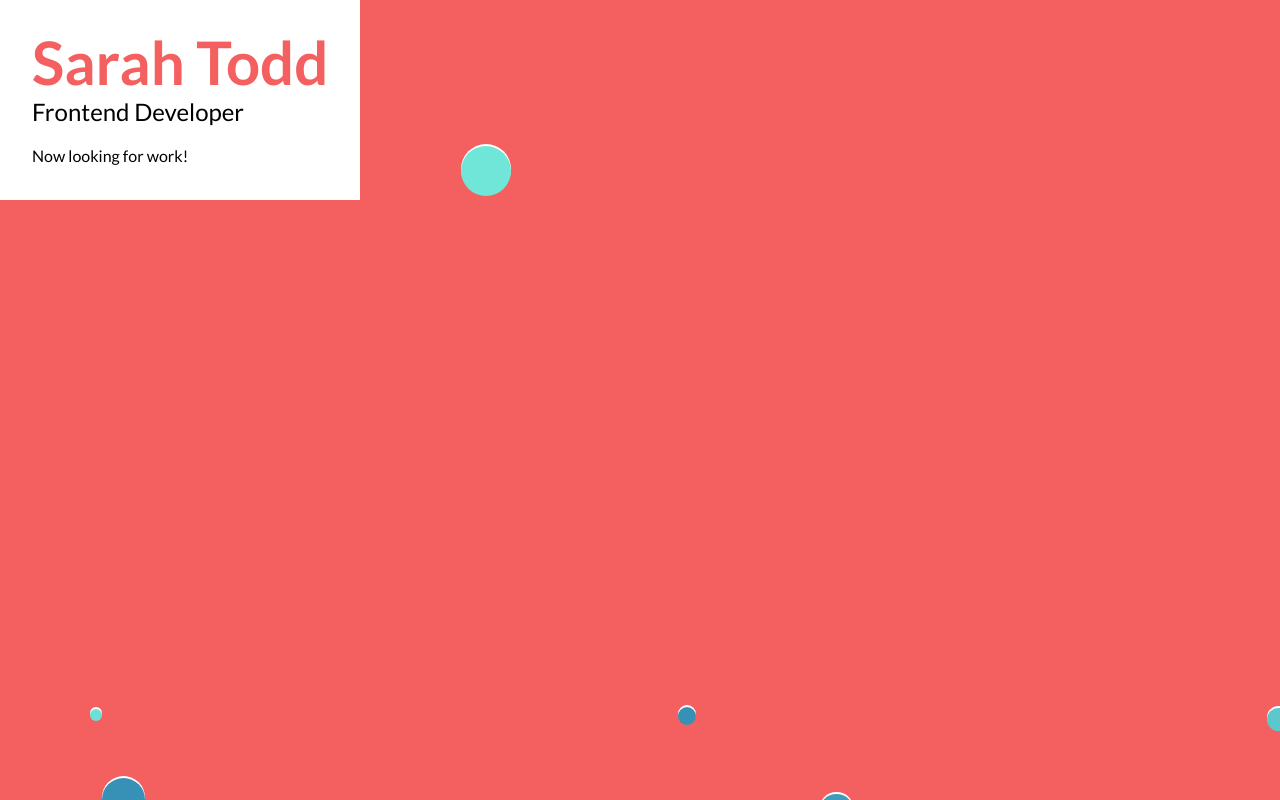
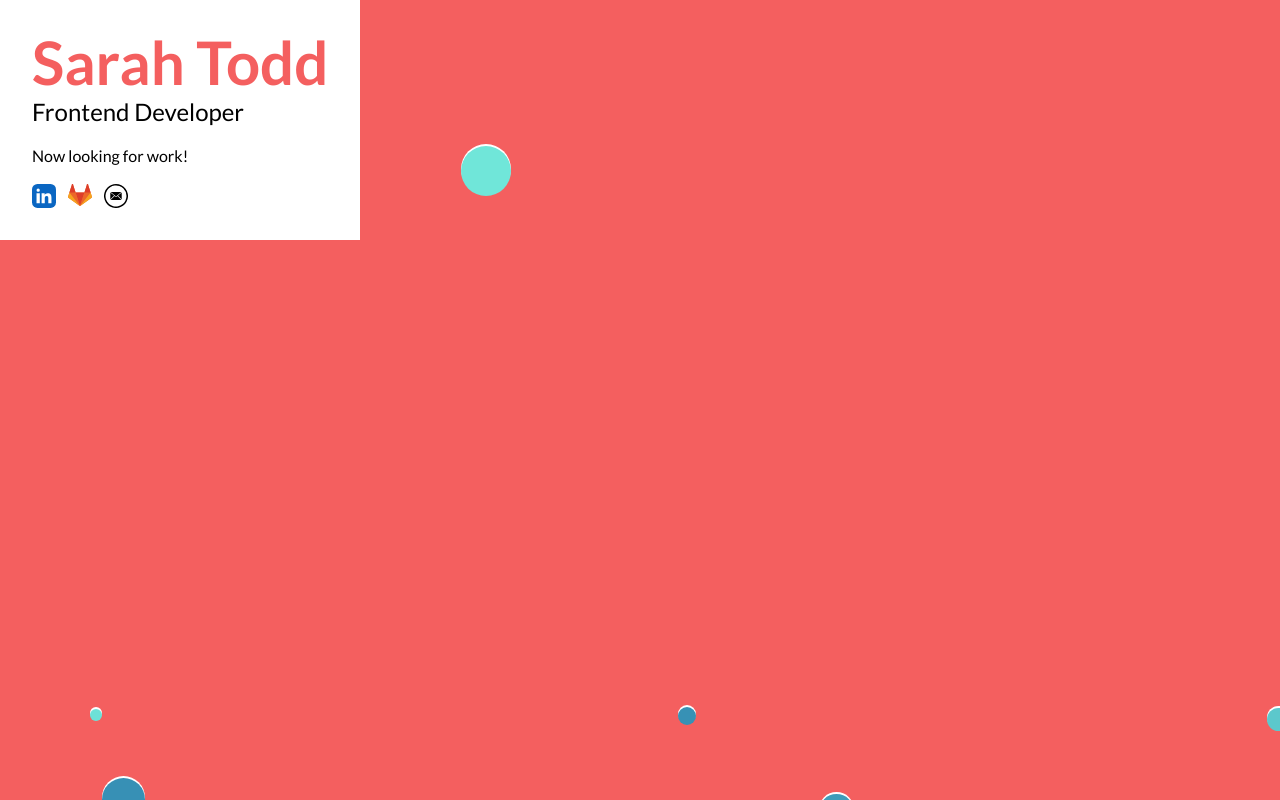
Before and after one commit to satodd/satodd.com, a React (Create React App) app: page / in a window 1280 px wide. Built offline with nearby package versions, Linux system fonts and the light colour scheme.

Commit message:
adding in contact details

```diff
--- a/src/App.tsx
+++ b/src/App.tsx
@@ -47,7 +47,79 @@ function App() {
         <header className='absolute top-0 p-8 bg-white'>
           <h1 className="pb-1 text-6xl text-coral font-bold">Sarah Todd</h1>
           <p className='mb-4 text-2xl'>Frontend Developer</p>
-          <p> Now looking for work!</p>
+          <p className='mb-4'> Now looking for work!</p>
+          <div className='flex flex-row gap-x-3'>
+            <a href="https://www.linkedin.com/in/saatodd/">
+                <svg
+                  className='w-6'
+                  data-name="Layer 1"
+                  xmlns="http://www.w3.org/2000/svg"
+                  viewBox="0 0 122.88 122.31"
+              >
+                  <path
+                    d="M27.75 0h67.38a27.83 27.83 0 0 1 27.75 27.75v66.82a27.83 27.83 0 0 1-27.75 27.74H27.75A27.83 27.83 0 0 1 0 94.57V27.75A27.83 27.83 0 0 1 27.75 0Z"
+                    style={{
+                      fillRule: "evenodd",
+                      fill: "#0a66c2",
+                    }}
+                  />
+                  <path
+                    d="M49.19 47.41h15.53v8h.22c2.17-3.88 7.45-8 15.34-8 16.39 0 19.42 10.2 19.42 23.47v28.06H83.51V74c0-5.71-.12-13.06-8.42-13.06s-9.72 6.21-9.72 12.65v25.4H49.19V47.41ZM40 31.79a8.42 8.42 0 1 1-8.42-8.42A8.43 8.43 0 0 1 40 31.79ZM23.18 47.41H40v51.53H23.18V47.41Z"
+                    style={{
+                      fill: "#fff",
+                      fillRule: "evenodd",
+                    }}
+                  />
+                </svg>
+              </a>
+            <a href="https://github.com/satodd">
+              <svg
+                id="Layer_1"
+                className='w-6'
+                xmlns="http://www.w3.org/2000/svg"
+                x={0}
+                y={0}
+                viewBox="0 0 122.88 113.2"
+                xmlSpace="preserve"
+              >
+                <style>{".st0{fill:#ec672a}.st1{fill:#dd3e2a}.st2{fill:#f6a420}"}</style>
+                <path
+                  className="st0"
+                  d="m122.65 64.72-6.89-21.15-13.61-41.96c-.7-2.15-3.74-2.15-4.47 0L84.06 43.54H38.81L25.19 1.61c-.7-2.15-3.74-2.15-4.47 0L7.13 43.54.24 64.72c-.62 1.92.05 4.04 1.7 5.24l59.5 43.23 59.5-43.23a4.69 4.69 0 0 0 1.71-5.24z"
+                />
+                <path className="st1" d="m61.45 113.17 22.63-69.63H38.82l22.63 69.63z" />
+                <path className="st0" d="M61.43 113.17 38.81 43.54H7.13l54.3 69.63z" />
+                <path
+                  className="st2"
+                  d="M7.11 43.56.23 64.72c-.62 1.92.05 4.04 1.7 5.24l59.5 43.23L7.11 43.56z"
+                />
+                <path
+                  className="st1"
+                  d="M7.12 43.56h31.71L25.18 1.63c-.7-2.15-3.74-2.15-4.47 0L7.12 43.56z"
+                />
+                <path className="st0" d="m61.45 113.17 22.63-69.63h31.71l-54.34 69.63z" />
+                <path
+                  className="st2"
+                  d="m115.76 43.56 6.89 21.15c.62 1.92-.05 4.04-1.7 5.24l-59.5 43.21 54.31-69.6z"
+                />
+                <path
+                  className="st1"
+                  d="M115.78 43.56H84.07L97.69 1.63c.7-2.15 3.74-2.15 4.47 0l13.62 41.93z"
+                />
+              </svg>
+            </a>
+            <a href="mailto:saatodd@gmail.com">
+              <svg
+                data-name="Layer 1"
+                className='w-6'
+                xmlns="http://www.w3.org/2000/svg"
+                viewBox="0 0 122.88 122.88"
+              >
+                <title>{"email-round"}</title>
+                <path d="M61.44 0A61.46 61.46 0 1 1 18 18 61.21 61.21 0 0 1 61.44 0ZM32.22 79.39 52.1 59.46 32.22 43.25v36.14Zm22.07-18.15-20.5 20.55h55.12L69.33 61.24l-6.46 5.51a1.42 1.42 0 0 1-1.8 0l-6.78-5.53Zm17.18-1.82 19.19 20.13V43.07L71.47 59.42ZM34 41.09l27.9 22.76 26.75-22.76Zm65.4-17.64a53.72 53.72 0 1 0 15.74 38 53.56 53.56 0 0 0-15.74-38Z" />
+              </svg>
+            </a>
+          </div>
         </header>
       </div>
     </>
```
